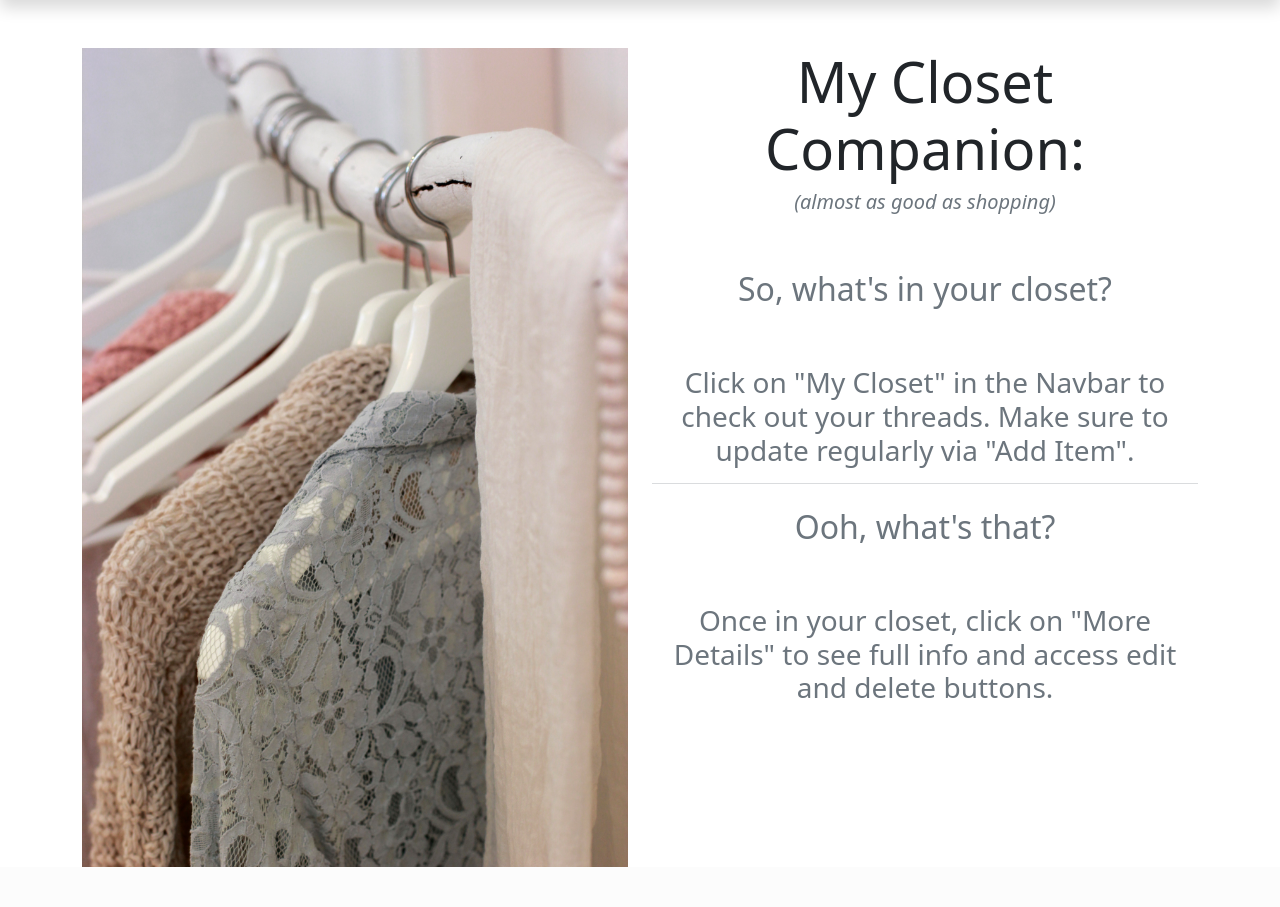
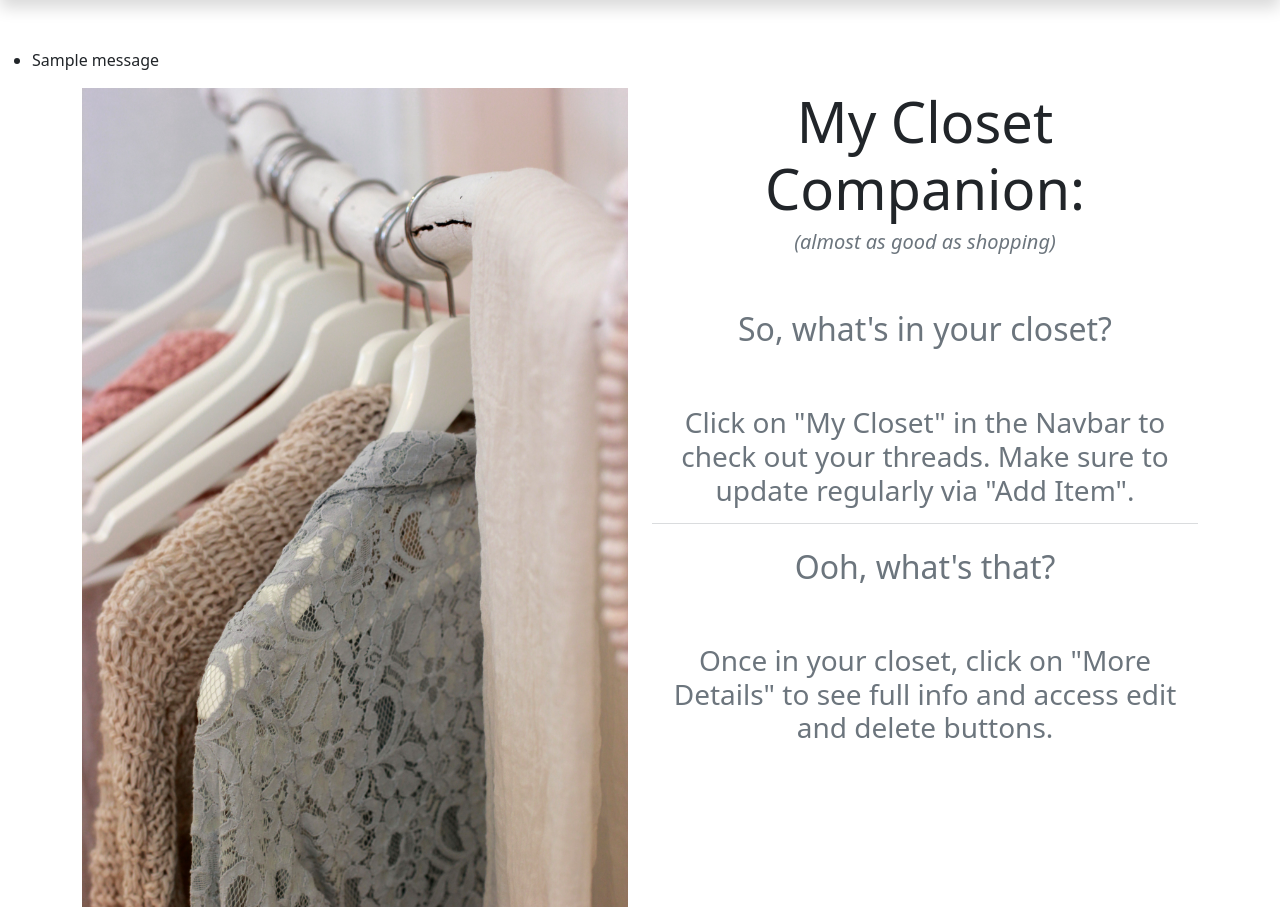
Before and after one commit to davemolk/closet-companion, a Django app: template templates/index.html in a window 1280 px wide. Shown: the part 112-1019 px from the top of the page. Before the commit the page ends 979 px from the top, so only its background shows below. Run offline with Django 3.2, Linux system fonts and the light colour scheme; the template is opened without the code that fills it, so the values that code supplies are empty; tables that the repository leaves empty hold one stand-in row (values such as "Sample post"); one stand-in notice (Sample message) is shown; parts of the project's set-up code (start-up, migrations or seed data) failed here and were passed over; some libraries are stand-ins or nearby versions.

Commit message:
add messages(flash)

```diff
--- a/templates/main.html
+++ b/templates/main.html
@@ -11,6 +11,14 @@
   <body>
     {% include 'navbar.html' %}
 
+    {% if messages %}
+        <ul class="messages">
+            {% for message in messages %}
+            <li{% if message.tags %} class="{{ message.tags }}" {% endif %}>{{ message }}</li>
+                {% endfor %}
+        </ul>
+        {% endif %}
+
 
     {% block content %}
 
--- a/user/views.py
+++ b/user/views.py
@@ -1,6 +1,7 @@
 from django.shortcuts import render, redirect
 from django.contrib.auth.forms import UserCreationForm
 from django.contrib.auth import authenticate, login, logout
+from django.contrib import messages
 from django.contrib.auth.decorators import login_required
 from .models import Profile,
 
@@ -22,11 +23,11 @@ def signupUser(request):
             user = form.save(commit=False)
             user.username = user.username.lower()
             user.save()
-            #messages.success(request, 'User account created!')
+            messages.success(request, 'User account created!')
             login(request, user)
             return redirect('account')
         else:
-            #messages.error(request, 'An error has occurred during registration')
+            messages.error(request, 'An error has occurred during registration')
             return redirect('signup')
     context = {'form': form}
     return render(request, 'user/signup.html', context)
```
